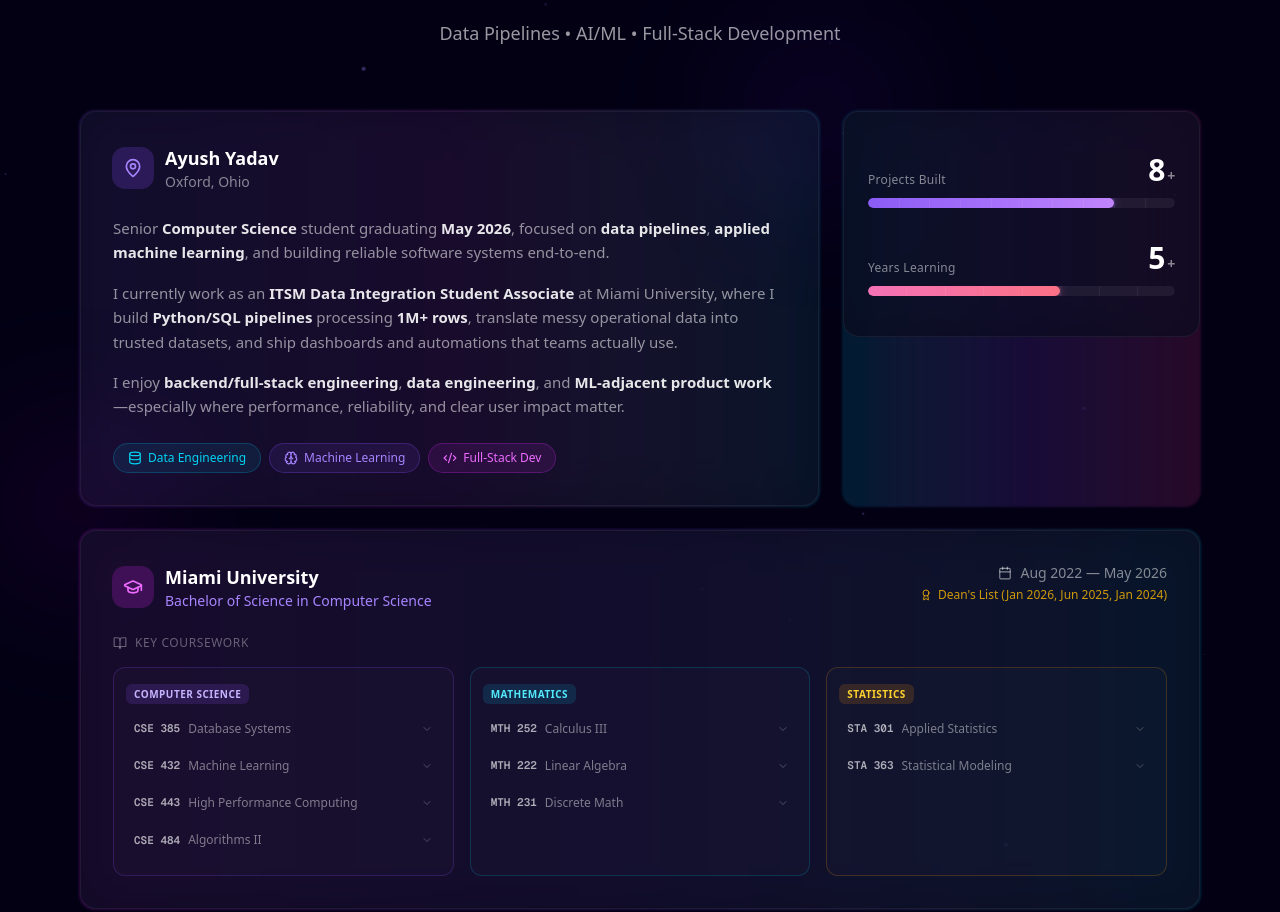
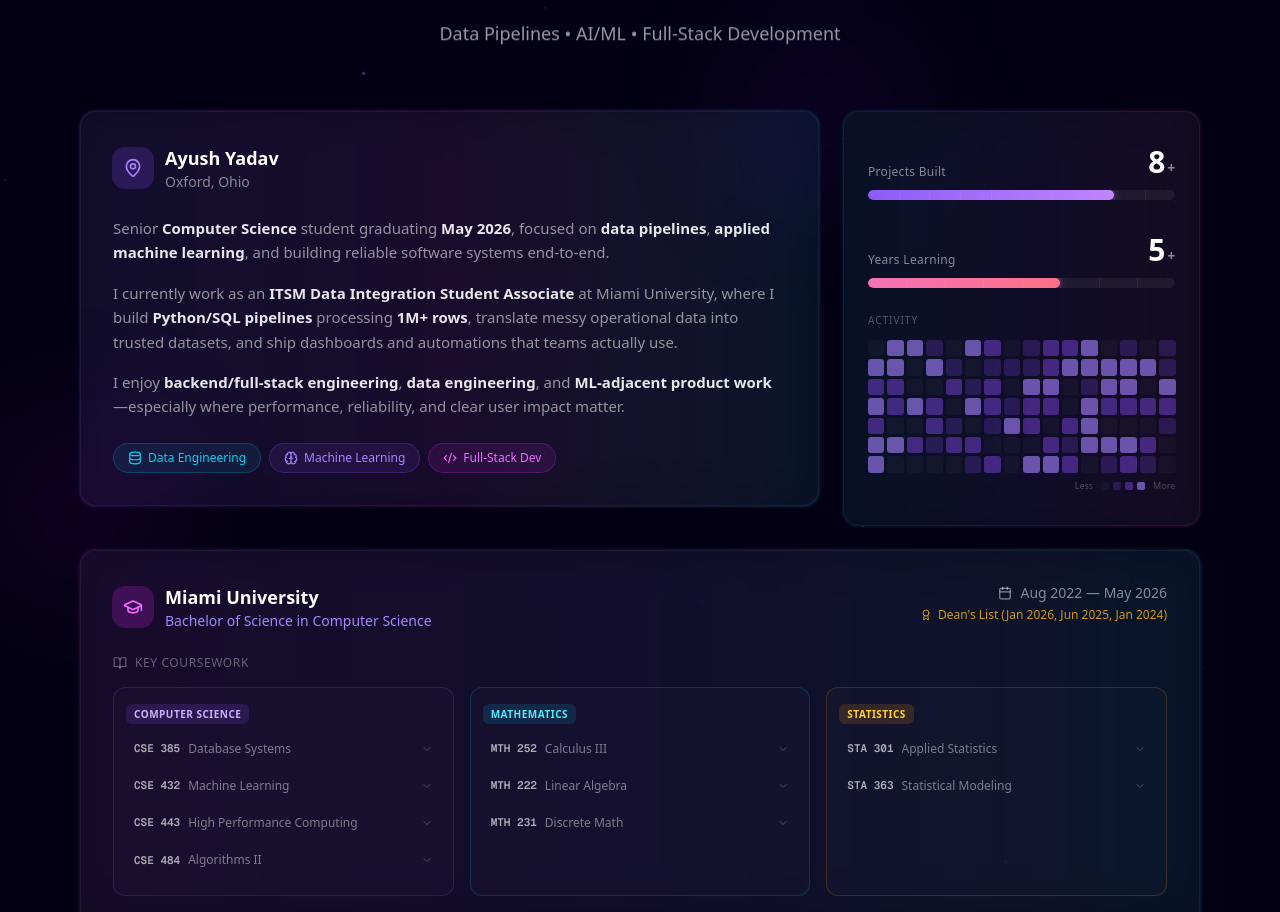
Before and after one commit to yadava5/portfolio, a Next.js app: page / in a window 1280 px wide. Shown: the part 973-1885 px from the top of the page. Built offline with nearby package versions, Linux system fonts and the light colour scheme.

Commit message:
feat: add GitHub-style activity heatmap below stat bars
- 16×7 grid with deterministic intensity levels
- Fills empty space in stats card
- Includes Less/More legend
- Violet gradient color scheme matching the theme

```diff
--- a/src/components/sections/About.tsx
+++ b/src/components/sections/About.tsx
@@ -241,6 +241,63 @@ function StatBar({
             style={{ left: `${((i + 1) / maxValue) * 100}%` }}
           />
         ))}
+      </div>
+    </div>
+  );
+}
+
+/* deterministic intensity for the activity heatmap */
+function cellIntensity(seed: number): number {
+  const x = Math.sin(seed * 127.1 + 311.7) * 43758.5453;
+  return x - Math.floor(x);
+}
+
+const GRID_WEEKS = 16;
+const GRID_DAYS = 7;
+const ACTIVITY_CELLS = Array.from(
+  { length: GRID_WEEKS * GRID_DAYS },
+  (_, i) => {
+    const v = cellIntensity(i + 1);
+    // ~25% empty, rest various intensities
+    if (v < 0.25) return 0;
+    if (v < 0.5) return 1;
+    if (v < 0.75) return 2;
+    return 3;
+  }
+);
+
+const INTENSITY_COLORS = [
+  "bg-white/[0.03]",
+  "bg-violet-500/20",
+  "bg-violet-500/40",
+  "bg-violet-400/60",
+];
+
+/** GitHub-style activity heatmap graphic */
+function ActivityGrid() {
+  return (
+    <div className="flex flex-col gap-1.5">
+      <div
+        className="grid gap-[3px]"
+        style={{
+          gridTemplateColumns: `repeat(${GRID_WEEKS}, 1fr)`,
+          gridTemplateRows: `repeat(${GRID_DAYS}, 1fr)`,
+          gridAutoFlow: "column",
+        }}
+      >
+        {ACTIVITY_CELLS.map((level, i) => (
+          <div
+            key={i}
+            className={`aspect-square rounded-[3px] transition-colors duration-300 ${INTENSITY_COLORS[level]}`}
+          />
+        ))}
+      </div>
+      <div className="flex items-center justify-end gap-1">
+        <span className="mr-1 text-[9px] text-white/25">Less</span>
+        {INTENSITY_COLORS.map((cls, i) => (
+          <div key={i} className={`h-2 w-2 rounded-[2px] ${cls}`} />
+        ))}
+        <span className="ml-1 text-[9px] text-white/25">More</span>
       </div>
     </div>
   );
@@ -510,7 +567,8 @@ export function About() {
                 className="h-full"
                 borderClassName="from-cyan-500/30 via-violet-500/30 to-pink-500/30"
               >
-                <div className="flex h-full flex-col justify-center gap-8 p-6 py-10">
+                <div className="flex h-full flex-col justify-between p-6 py-8">
+                  <div className="space-y-8">
                     <StatBar
                       value={8}
                       maxValue={10}
@@ -525,6 +583,15 @@ export function About() {
                       gradientFrom="#f472b6"
                       gradientTo="#fb7185"
                     />
+                  </div>
+
+                  {/* Activity heatmap graphic */}
+                  <div className="mt-6">
+                    <p className="mb-3 text-[10px] font-medium tracking-widest text-white/30 uppercase">
+                      Activity
+                    </p>
+                    <ActivityGrid />
+                  </div>
                 </div>
               </GradientBorderCard>
             </TiltCard>
```
Lines whose indentation alone changed are shown as unchanged.
